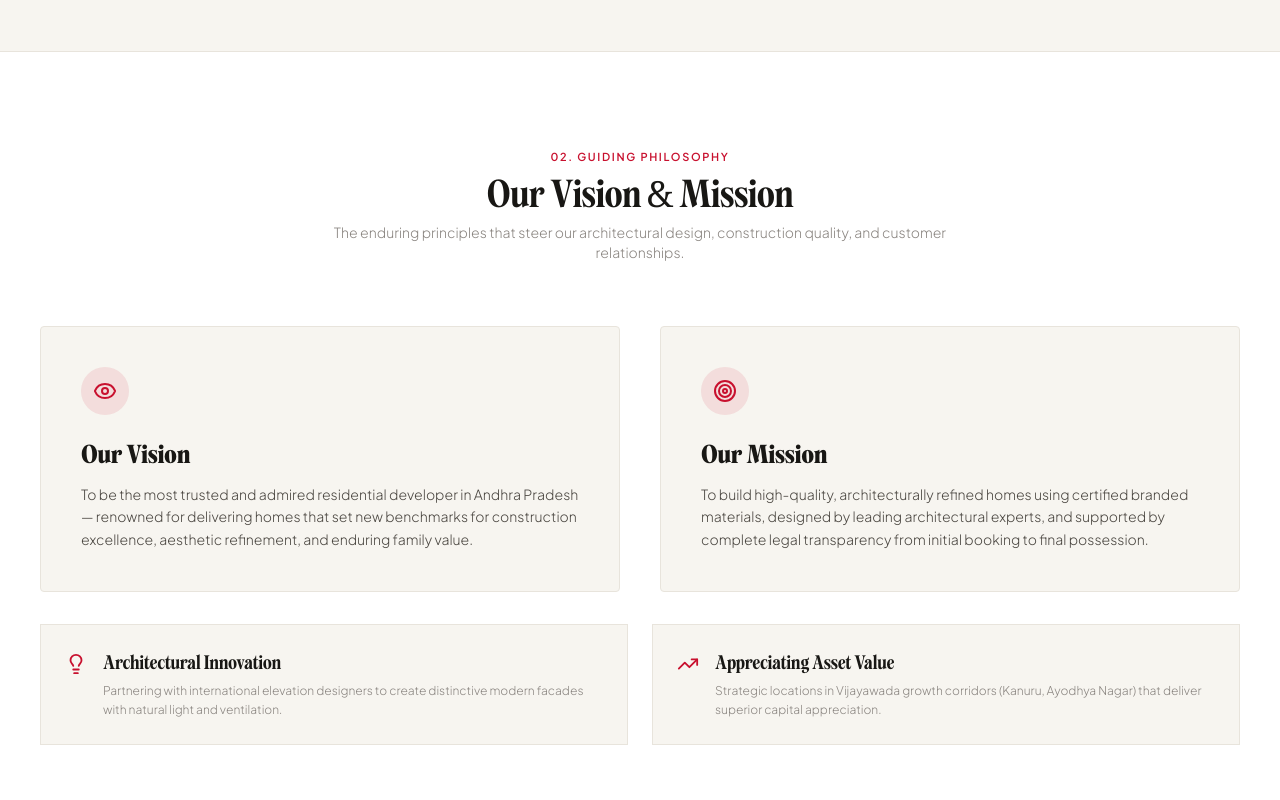
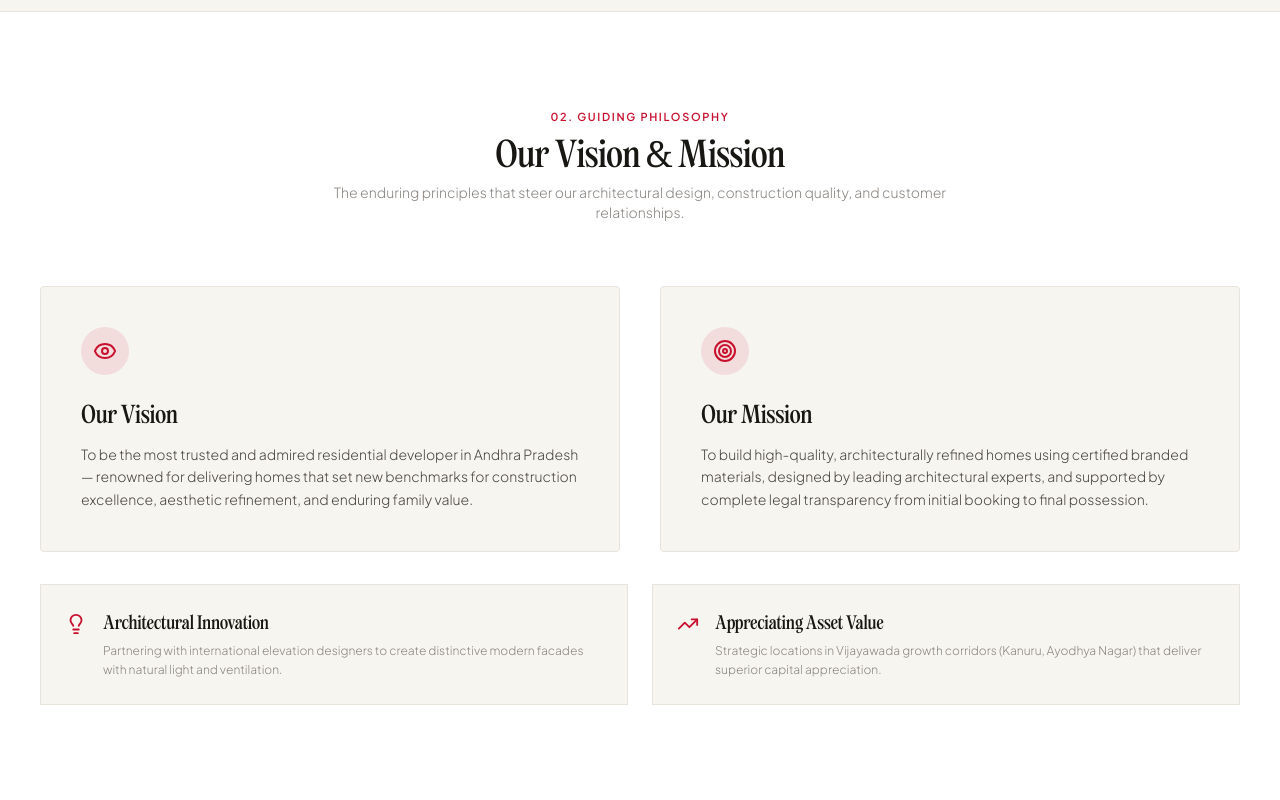
Before and after one commit to bb3agency/akhil-promoters-site, a React (Vite) app: page /who-we-are in a window 1280 px wide. Shown: the part 1580-2380 px from the top of the page. Built offline with nearby package versions, Linux system fonts and the light colour scheme.

Commit message:
style: enforce Tartuffo Regular cut across all headings and prevent bold rendering

```diff
--- a/index.html
+++ b/index.html
@@ -10,10 +10,8 @@
     <!-- Preconnect -->
     <link rel="preconnect" href="https://fonts.googleapis.com">
     <link rel="preconnect" href="https://fonts.gstatic.com" crossorigin>
-    <!-- Preload primary Tartuffo display fonts -->
+    <!-- Preload primary Tartuffo regular font -->
     <link rel="preload" href="/fonts/tartuffo/Tartuffo-Regular.otf" as="font" type="font/otf" crossorigin>
-    <link rel="preload" href="/fonts/tartuffo/Tartuffo-Medium.otf" as="font" type="font/otf" crossorigin>
-    <link rel="preload" href="/fonts/tartuffo/Tartuffo-Bold.otf" as="font" type="font/otf" crossorigin>
     <!-- Premium editorial type system: Tartuffo (display) + Plus Jakarta Sans (UI) -->
     <link href="https://fonts.googleapis.com/css2?family=Plus+Jakarta+Sans:ital,wght@0,300..800;1,300..800&display=swap" rel="stylesheet">
     <title>Akhil Promoters | Residences in Vijayawada</title>
--- a/src/index.css
+++ b/src/index.css
@@ -6,36 +6,36 @@
 ───────────────────────────────────────────── */
 @font-face {
   font-family: 'Tartuffo';
-  src: url('/fonts/tartuffo/Tartuffo-Thin.otf') format('opentype');
-  font-weight: 100;
+  src: url('/fonts/tartuffo/Tartuffo-Regular.otf') format('opentype');
+  font-weight: 400;
   font-style: normal;
   font-display: swap;
 }
 @font-face {
   font-family: 'Tartuffo';
-  src: url('/fonts/tartuffo/Tartuffo-ThinItalic.otf') format('opentype');
-  font-weight: 100;
-  font-style: italic;
-  font-display: swap;
-}
-@font-face {
-  font-family: 'Tartuffo';
-  src: url('/fonts/tartuffo/Tartuffo-Light.otf') format('opentype');
-  font-weight: 300;
+  src: url('/fonts/tartuffo/Tartuffo-Regular.otf') format('opentype');
+  font-weight: 500;
   font-style: normal;
   font-display: swap;
 }
 @font-face {
   font-family: 'Tartuffo';
-  src: url('/fonts/tartuffo/Tartuffo-LightItalic.otf') format('opentype');
-  font-weight: 300;
-  font-style: italic;
+  src: url('/fonts/tartuffo/Tartuffo-Regular.otf') format('opentype');
+  font-weight: 600;
+  font-style: normal;
   font-display: swap;
 }
 @font-face {
   font-family: 'Tartuffo';
   src: url('/fonts/tartuffo/Tartuffo-Regular.otf') format('opentype');
-  font-weight: 400;
+  font-weight: 700;
+  font-style: normal;
+  font-display: swap;
+}
+@font-face {
+  font-family: 'Tartuffo';
+  src: url('/fonts/tartuffo/Tartuffo-Regular.otf') format('opentype');
+  font-weight: 800;
   font-style: normal;
   font-display: swap;
 }
@@ -48,28 +48,14 @@
 }
 @font-face {
   font-family: 'Tartuffo';
-  src: url('/fonts/tartuffo/Tartuffo-Medium.otf') format('opentype');
-  font-weight: 500;
-  font-style: normal;
-  font-display: swap;
-}
-@font-face {
-  font-family: 'Tartuffo';
-  src: url('/fonts/tartuffo/Tartuffo-MediumItalic.otf') format('opentype');
-  font-weight: 500;
+  src: url('/fonts/tartuffo/Tartuffo-RegularItalic.otf') format('opentype');
+  font-weight: 600;
   font-style: italic;
   font-display: swap;
 }
 @font-face {
   font-family: 'Tartuffo';
-  src: url('/fonts/tartuffo/Tartuffo-Bold.otf') format('opentype');
-  font-weight: 700;
-  font-style: normal;
-  font-display: swap;
-}
-@font-face {
-  font-family: 'Tartuffo';
-  src: url('/fonts/tartuffo/Tartuffo-BoldItalic.otf') format('opentype');
+  src: url('/fonts/tartuffo/Tartuffo-RegularItalic.otf') format('opentype');
   font-weight: 700;
   font-style: italic;
   font-display: swap;
@@ -144,12 +130,14 @@
     overflow-x: clip;
   }
 
-  /* Display headings — Tartuffo */
+  /* Display headings — Tartuffo Regular */
   h1, h2, h3, h4,
   .font-serif,
   .font-display {
     font-family: var(--font-display);
-    font-weight: 600;
+    font-weight: 400;
+    font-synthesis: none;
+    -webkit-font-synthesis: none;
     line-height: 1.15;
     letter-spacing: -0.015em;
   }
@@ -214,7 +202,7 @@ input[type="range"]::-moz-range-thumb {
   .type-display {
     font-family: var(--font-display);
     font-size: clamp(2.8rem, 6vw, 5.5rem);
-    font-weight: 500;
+    font-weight: 400;
     line-height: 1.0;
     letter-spacing: -0.02em;
   }
@@ -223,7 +211,7 @@ input[type="range"]::-moz-range-thumb {
   .type-h1 {
     font-family: var(--font-display);
     font-size: clamp(2rem, 4vw, 3.5rem);
-    font-weight: 500;
+    font-weight: 400;
     line-height: 1.08;
     letter-spacing: -0.015em;
   }
@@ -232,7 +220,7 @@ input[type="range"]::-moz-range-thumb {
   .type-h2 {
     font-family: var(--font-display);
     font-size: clamp(1.5rem, 2.5vw, 2.5rem);
-    font-weight: 500;
+    font-weight: 400;
     line-height: 1.15;
   }
 
@@ -240,7 +228,7 @@ input[type="range"]::-moz-range-thumb {
   .type-h3 {
     font-family: var(--font-display);
     font-size: 1.5rem;
-    font-weight: 500;
+    font-weight: 400;
     line-height: 1.2;
   }
 
--- a/src/pages/Home.tsx
+++ b/src/pages/Home.tsx
@@ -73,14 +73,14 @@ export const Home = () => {
               style={{
                 fontFamily: 'var(--font-display)',
                 fontSize: 'clamp(1.95rem, 7vw, 5.5rem)',
-                fontWeight: 600,
+                fontWeight: 400,
                 lineHeight: 1.1,
                 letterSpacing: '-0.02em',
               }}
             >
               Homes built<br />
               with intent.<br />
-              <em style={{ fontStyle: 'italic', fontWeight: 500 }}>Made to last.</em>
+              <em style={{ fontStyle: 'italic', fontWeight: 400 }}>Made to last.</em>
             </motion.h1>
 
             {/* Sub-copy */}
@@ -142,7 +142,7 @@ export const Home = () => {
               style={{
                 fontFamily: 'var(--font-display)',
                 fontSize: 'clamp(2rem, 3.5vw, 3rem)',
-                fontWeight: 600,
+                fontWeight: 400,
                 lineHeight: 1.12,
                 letterSpacing: '-0.015em',
               }}
@@ -212,7 +212,7 @@ export const Home = () => {
               className="text-[#181714] text-3xl sm:text-4xl md:text-5xl font-serif mb-3 sm:mb-4"
               style={{
                 fontFamily: 'var(--font-display)',
-                fontWeight: 600,
+                fontWeight: 400,
                 lineHeight: 1.15,
                 letterSpacing: '-0.015em',
               }}
@@ -287,7 +287,7 @@ export const Home = () => {
               style={{
                 fontFamily: 'var(--font-display)',
                 fontSize: 'clamp(1.85rem, 3.5vw, 3rem)',
-                fontWeight: 600,
+                fontWeight: 400,
                 lineHeight: 1.12,
                 letterSpacing: '-0.015em',
                 maxWidth: '560px',
--- a/src/pages/Projects.tsx
+++ b/src/pages/Projects.tsx
@@ -188,8 +188,8 @@ export const Projects = () => {
                         <div>
                           <Link to={`/projects/${project.slug}`} className="block">
                             <h3
-                              className="text-2xl sm:text-[26px] font-serif font-semibold text-[#C8102E] leading-tight tracking-tight hover:opacity-90 transition-opacity"
-                              style={{ fontFamily: 'var(--font-display)' }}
+                              className="text-2xl sm:text-[26px] font-serif font-normal text-[#C8102E] leading-tight tracking-tight hover:opacity-90 transition-opacity"
+                              style={{ fontFamily: 'var(--font-display)', fontWeight: 400 }}
                             >
                               {project.name}
                             </h3>
--- a/src/pages/WhoWeAre/index.tsx
+++ b/src/pages/WhoWeAre/index.tsx
@@ -69,7 +69,7 @@ export const WhoWeAre = () => {
               className="text-white text-2xl sm:text-4xl md:text-5xl lg:text-6xl max-w-3xl mb-4 sm:mb-6 break-words"
               style={{
                 fontFamily: 'var(--font-display)',
-                fontWeight: 500,
+                fontWeight: 400,
                 lineHeight: 1.1,
               }}
             >
@@ -122,7 +122,7 @@ export const WhoWeAre = () => {
             <motion.h2
               variants={itemFadeUp}
               className="text-3xl sm:text-4xl text-[#181714]"
-              style={{ fontFamily: 'var(--font-display)', fontWeight: 500 }}
+              style={{ fontFamily: 'var(--font-display)', fontWeight: 400 }}
             >
               Crafting Exceptional Homes Across Vijayawada
             </motion.h2>
@@ -242,7 +242,7 @@ export const WhoWeAre = () => {
             <motion.h2
               variants={itemFadeUp}
               className="text-3xl sm:text-4xl text-[#181714]"
-              style={{ fontFamily: 'var(--font-display)', fontWeight: 500 }}
+              style={{ fontFamily: 'var(--font-display)', fontWeight: 400 }}
             >
               Our Vision &amp; Mission
             </motion.h2>
@@ -270,7 +270,7 @@ export const WhoWeAre = () => {
               </div>
               <h3
                 className="text-2xl text-[#181714] mb-3 group-hover:text-[#C8102E] transition-colors"
-                style={{ fontFamily: 'var(--font-display)', fontWeight: 600 }}
+                style={{ fontFamily: 'var(--font-display)', fontWeight: 400 }}
               >
                 Our Vision
               </h3>
@@ -291,7 +291,7 @@ export const WhoWeAre = () => {
               </div>
               <h3
                 className="text-2xl text-[#181714] mb-3 group-hover:text-[#C8102E] transition-colors"
-                style={{ fontFamily: 'var(--font-display)', fontWeight: 600 }}
+                style={{ fontFamily: 'var(--font-display)', fontWeight: 400 }}
               >
                 Our Mission
               </h3>
@@ -350,7 +350,7 @@ export const WhoWeAre = () => {
           <motion.h2
             variants={itemFadeUp}
             className="text-3xl sm:text-4xl text-[#181714]"
-            style={{ fontFamily: 'var(--font-display)', fontWeight: 500 }}
+            style={{ fontFamily: 'var(--font-display)', fontWeight: 400 }}
           >
             Our Core Quality Pillars
           </motion.h2>
@@ -440,7 +440,7 @@ export const WhoWeAre = () => {
             <motion.h2
               variants={itemFadeUp}
               className="text-3xl sm:text-4xl text-white"
-              style={{ fontFamily: 'var(--font-display)', fontWeight: 500 }}
+              style={{ fontFamily: 'var(--font-display)', fontWeight: 400 }}
             >
               Architects &amp; Structural Consultants
             </motion.h2>
@@ -532,7 +532,7 @@ export const WhoWeAre = () => {
           <motion.h2
             variants={itemFadeUp}
             className="text-3xl sm:text-4xl text-[#181714]"
-            style={{ fontFamily: 'var(--font-display)', fontWeight: 500 }}
+            style={{ fontFamily: 'var(--font-display)', fontWeight: 400 }}
           >
             Branded Material Specifications
           </motion.h2>
@@ -591,7 +591,7 @@ export const WhoWeAre = () => {
           <motion.h2
             variants={itemFadeUp}
             className="text-3xl sm:text-4xl text-white max-w-xl mx-auto mb-6"
-            style={{ fontFamily: 'var(--font-display)', fontWeight: 500 }}
+            style={{ fontFamily: 'var(--font-display)', fontWeight: 400 }}
           >
             Experience the Akhil Promoters Difference
           </motion.h2>
```
